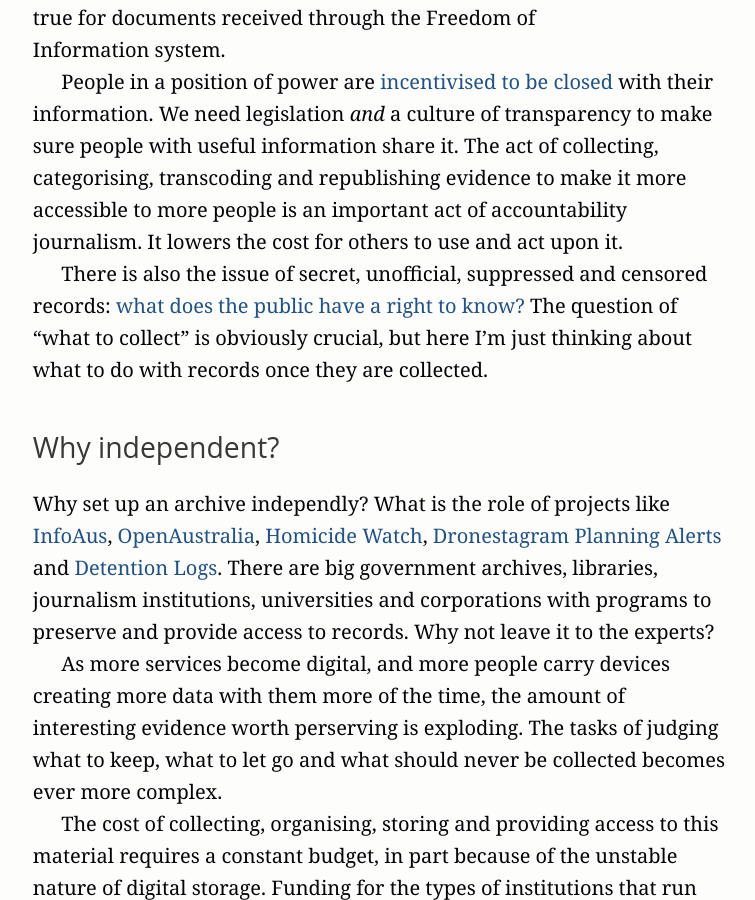
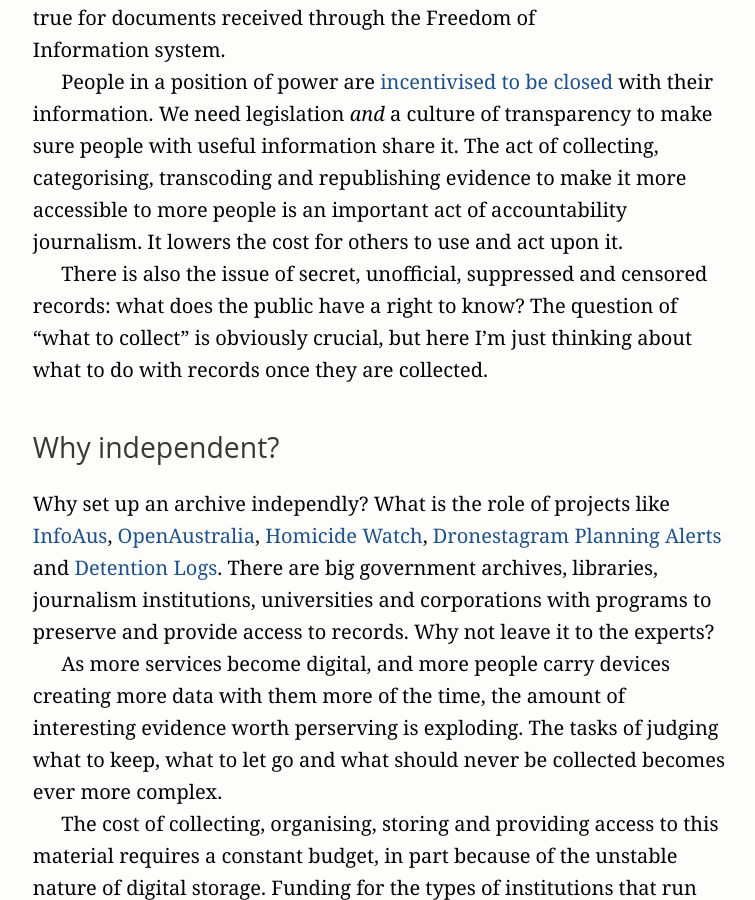
Before and after one commit to equivalentideas/home, a Jekyll site: the page built from _posts/2014-02-17-approaching-principles-for-independent-archives.markdown, in a window 1280 px wide and 900 px high, scrolled down 2063 px. Shown: the whole window, without its empty margins (257-1012 px from the left). Built offline with Jekyll 4.4.1, drawn with Linux system fonts in a browser that asks for light colours; nearby versions of some CDN libraries; Markdown is read by kramdown in place of the engine named in the settings; comment, search, counter and statistics services are not loaded; some of the changed lines change nothing that is shown; some of the changed text lies outside the part shown.

Commit message:
fix urls

```diff
--- a/_includes/independent-archive-principles.md
+++ b/_includes/independent-archive-principles.md
@@ -14,8 +14,8 @@
 
 <!-- Copyright license stuff -->
 
-<p xmlns:dct="http://purl.org/dc/terms/" xmlns:vcard="http://www.w3.org/2001/vcard-rdf/3.0#"><em>This section is licensed under a <a rel="license" href="http://creativecommons.org/publicdomain/zero/1.0/" title="See the license">CC0 1.0 Universal, Public Domain Dedication</a>. To the extent possible under law, <a rel="dct:publisher"
-href="http://equivalentideas.com"><span property="dct:title">Luke Bacon</span></a> has waived all copyright and related or neighboring rights to <cite property="dct:title"><a href="http://equivalentideas.com/journal/approaching-priniciples-for-independent-archives/#principles" title="Principles for Independent Archives">Principles for Independent Archives</a></cite>. If you choose to contribute, your contribution will also fall under this license to make it as reuseable to others as possible.</em></p>
+<p xmlns:dct="http://purl.org/dc/terms/" xmlns:vcard="http://www.w3.org/2001/vcard-rdf/3.0#"><em><cite property="dct:title"><a href="http://equivalentideas.com/journal/approaching-principles-for-independent-archives/#principles" title="Principles for Independent Archives">Principles for Independent Archives</a></cite> is licensed under a <a rel="license" href="http://creativecommons.org/publicdomain/zero/1.0/" title="See the license">CC0 1.0 Universal, Public Domain Dedication</a>. To the extent possible under law, <a rel="dct:publisher"
+href="http://equivalentideas.com"><span property="dct:title">Luke Bacon</span></a> has waived all copyright and related or neighboring rights to <cite property="dct:title"><a href="http://equivalentideas.com/journal/approaching-principles-for-independent-archives/#principles" title="Principles for Independent Archives">Principles for Independent Archives</a></cite>. If you choose to contribute, your contribution will also fall under this license to make it as reuseable to others as possible.</em></p>
 
 <!-- end Copyright license stuff -->
 
--- a/_posts/2014-02-17-approaching-principles-for-independent-archives.markdown
+++ b/_posts/2014-02-17-approaching-principles-for-independent-archives.markdown
@@ -55,7 +55,7 @@
 
 People in a position of power are [incentivised to be closed](http://equivalentideas.com/journal/tpp-against-a-narrowing-circle/#figure-4 'Quote from Stiglitz, 1999, On Liberty, the Right to Know, and Public Discourse: The Role of Transparency in Public Life') with their information. We need legislation *and* a culture of transparency to make sure people with useful information share it. The act of collecting, categorising, transcoding and republishing evidence to make it more accessible to more people is an important act of accountability journalism. It lowers the cost for others to use and act upon it.
 
-There is also the issue of secret, unofficial, suppressed and censored records: [what does the public have a right to know?](http://equivalentideas.com/journal/tpp-against-a-narrowing-circle/ 'Against a narrowing circle: Secrecy and the TPP Negotiations') The question of “what to collect” is obviously crucial, but here I’m just thinking about what to do with records once they are collected.
+There is also the issue of secret, unofficial, suppressed and censored records: what does the public have a right to know? The question of “what to collect” is obviously crucial, but here I’m just thinking about what to do with records once they are collected.
 
 ## Why independent?
 
```
